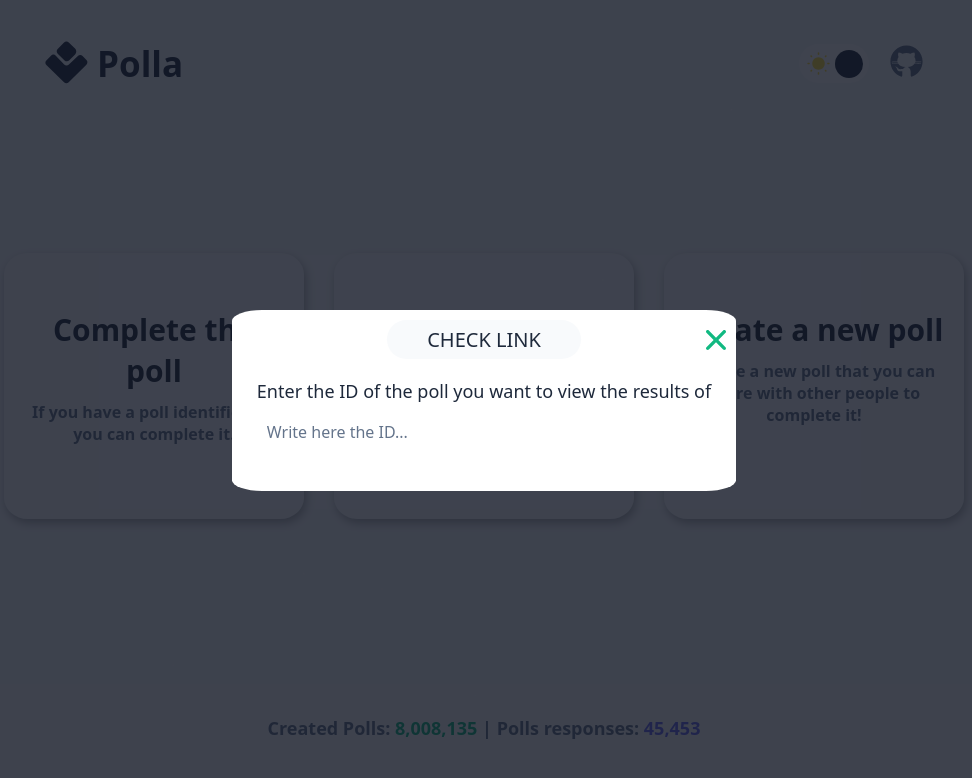
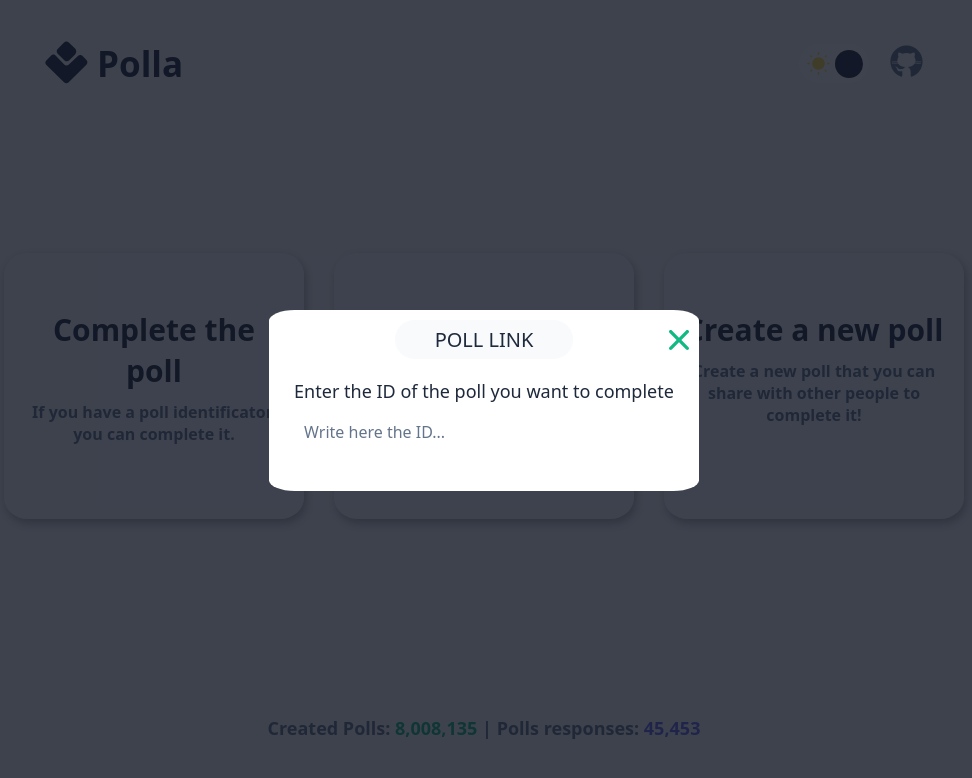
Before and after one commit to DanilaMusaev/Polla-frontend, a Nuxt app: page / in a window 1280 px wide. Both pictures are taken after a click on the element 310 px from the left and 385 px from the top of the page. Shown: the top 778 px of the page, without its empty margins (156-1128 px from the left). Built offline with nearby package versions, Linux system fonts and the light colour scheme.

Commit message:
Fix modal work. Add composable to work with any modals

```diff
--- a/app/components/modals/GoToModal.vue
+++ b/app/components/modals/GoToModal.vue
@@ -3,8 +3,13 @@ interface ModalProps {
     isShowModal?: boolean;
     action: 'complete' | 'check';
 }
+interface ModalEmits {
+    (e: 'close'): void;
+    (e: 'submit', action: 'complete' | 'check', id: string): void;
+}
 
 const props = defineProps<ModalProps>();
+const emit = defineEmits<ModalEmits>();
 
 const pollId = ref<string>('');
 
@@ -18,6 +23,8 @@ const modalText = computed(() => {
 const isIdWritten = computed(() => !pollId.value.trim());
 
 const buttonHandler = () => {
+    emit('submit', props.action, pollId.value);
+
     switch (props.action) {
         case 'check':
             alert(`Check id: ${pollId.value}`);
@@ -26,11 +33,17 @@ const buttonHandler = () => {
             alert(`Complete id: ${pollId.value}`);
             break;
     }
+
+    pollId.value = '';
+}
+
+const modalClose = () => {
+    emit('close');
 }
 </script>
 
 <template>
-    <ModalsModalOverlay :modal-title="modalTitle" :is-show-modal="props.isShowModal">
+    <ModalsModalOverlay @close="modalClose" :modal-title="modalTitle" :is-show-modal="props.isShowModal">
         <div class="modal-goto__wrapper">
             <p class="modal-goto__text">{{ modalText }}</p>
             <div class="modal__input-wrapper">
--- a/app/components/modals/ModalOverlay.vue
+++ b/app/components/modals/ModalOverlay.vue
@@ -7,13 +7,18 @@ interface Props {
 }
 
 const props = defineProps<Props>();
+const emit = defineEmits(['close']);
+
+const modalClose = () => {
+    emit('close');
+}
 </script>
 
 <template>
-    <div class="modal__overlay" :class="{hide: !props.isShowModal}">
-        <div class="modal__content">
+    <div class="modal__overlay" :class="{hide: !props.isShowModal}" @click="modalClose">
+        <div class="modal__content" @click.stop>
             <h3 class="modal__title">{{ props.modalTitle }}</h3>
-            <button type="button" class="modal-close__btn">
+            <button @click="modalClose" type="button" class="modal-close__btn">
                 <SvgIcon name="close" class="modal-close-icon" />
             </button>
             <slot></slot>
--- /dev/null
+++ b/app/composables/useGoToModal.ts
@@ -0,0 +1,30 @@
+interface ModalState {
+    isOpen: boolean;
+    action: 'complete' | 'check' | null;
+}
+
+export const useGoToModal = () => {
+    const modalState = reactive<ModalState>({
+        isOpen: false,
+        action: null,
+    });
+
+    const openModal = (action: 'complete' | 'check') => {
+        modalState.action = action;
+        modalState.isOpen = true;
+    };
+
+    const closeModal = () => {
+        modalState.isOpen = false;
+
+        setTimeout(() => {
+            modalState.action = null;
+        }, 300);
+    };
+
+    return {
+        ...toRefs(modalState),
+        openModal,
+        closeModal,
+    };
+};
--- /dev/null
+++ b/app/composables/useModal.ts
@@ -0,0 +1,24 @@
+export const useModal = () => {
+    const isOpen = ref(false);
+
+    const open = () => {
+        isOpen.value = true;
+        document.body.classList.add('no-scroll');
+    };
+
+    const close = () => {
+        isOpen.value = false;
+        document.body.classList.remove('no-scroll');
+    };
+
+    const toggle = () => {
+        isOpen.value ? close() : open();
+    };
+
+    return {
+        isOpen,
+        open,
+        close,
+        toggle,
+    };
+};
--- a/app/pages/index.vue
+++ b/app/pages/index.vue
@@ -1,5 +1,7 @@
 <script setup lang="ts">
-const showGoToModal = ref<boolean>(false);
+import { useGoToModal } from '~/composables/useGoToModal';
+
+const { isOpen, action: gotoAction, openModal, closeModal } = useGoToModal();
 
 const HOME_SELECTORS: HomeSelectorsProps[] = [
     {
@@ -7,14 +9,14 @@ const HOME_SELECTORS: HomeSelectorsProps[] = [
         iconFill: 'primary',
         title: 'Complete the poll',
         text: 'If you have a poll identificator, you can complete it.',
-        handler: () => showGoToModal.value = !showGoToModal.value,
+        handler: () => openModal('complete'),
     },
     {
         icon: 'statistics',
         iconFill: 'secondary',
         title: 'Check the poll results',
         text: 'If you have a verification identificator for the poll results, you can check which answers the users gave.',
-        handler: () => showGoToModal.value = !showGoToModal.value,
+        handler: () => openModal('check'),
     },
     {
         icon: 'feather',
@@ -30,7 +32,12 @@ const HOME_SELECTORS: HomeSelectorsProps[] = [
     <div class="home">
         <DomainHomeSelectorsGrid :selectors-list="HOME_SELECTORS" />
     </div>
-    <ModalsGoToModal :is-show-modal="showGoToModal" action="check" />
+    <ModalsGoToModal
+        v-if="gotoAction"
+        :is-show-modal="isOpen"
+        :action="gotoAction"
+        @close="closeModal"
+    />
 </template>
 
 <style scoped>
```
